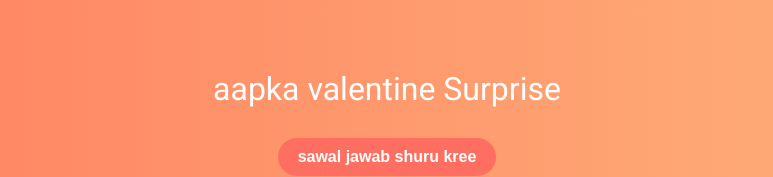
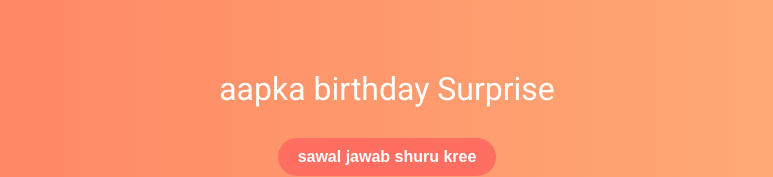
Before and after one commit to mishuji/ananya-2, a plain HTML site: page index.html in a window 1280 px wide. Shown: the part 241-418 px from the top of the page, without its empty margins (253-1026 px from the left). Drawn offline with Linux system fonts and the light colour scheme.

Commit message:
index.html

```diff
--- a/index.html
+++ b/index.html
@@ -113,7 +113,7 @@
 </head>
 <body>
 
-    <div id="welcomeMessage">aapka valentine Surprise</div>
+    <div id="welcomeMessage">aapka birthday Surprise</div>
     <button class="quiz-button" id="startQuizButton" onclick="startQuiz()">sawal jawab shuru kree</button>
     <button class="music-button" id="playMusicButton" onclick="playMusic()">gana baja du cutu ji</button>
 
```
